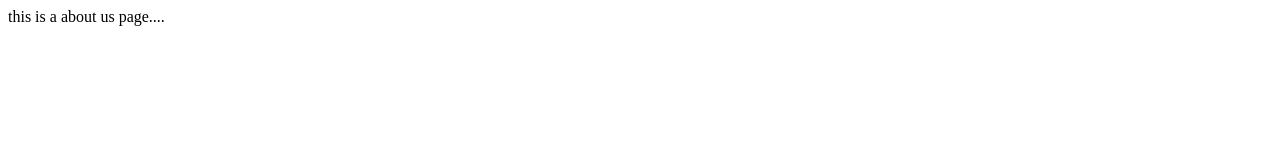
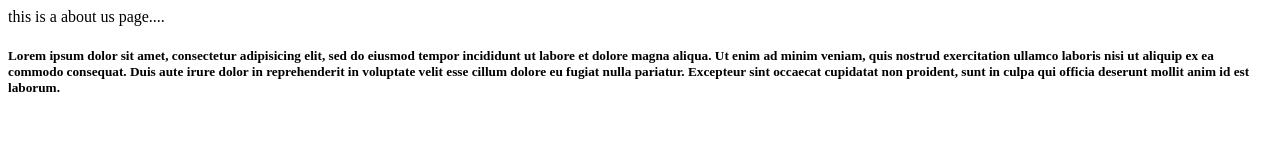
Before and after one commit to Saashil/gitclass, a plain HTML site: page about.html in a window 1280 px wide. Drawn offline with Linux system fonts and the light colour scheme.

Commit message:
this  is 4th commit

```diff
--- a/about.html
+++ b/about.html
@@ -6,5 +6,6 @@
   </head>
   <body>
     this is a about us page....
+    <h5>Lorem ipsum dolor sit amet, consectetur adipisicing elit, sed do eiusmod tempor incididunt ut labore et dolore magna aliqua. Ut enim ad minim veniam, quis nostrud exercitation ullamco laboris nisi ut aliquip ex ea commodo consequat. Duis aute irure dolor in reprehenderit in voluptate velit esse cillum dolore eu fugiat nulla pariatur. Excepteur sint occaecat cupidatat non proident, sunt in culpa qui officia deserunt mollit anim id est laborum.</h5>
   </body>
 </html>
```
Also changed, not shown: abc.html (added), gallary.html (added).
